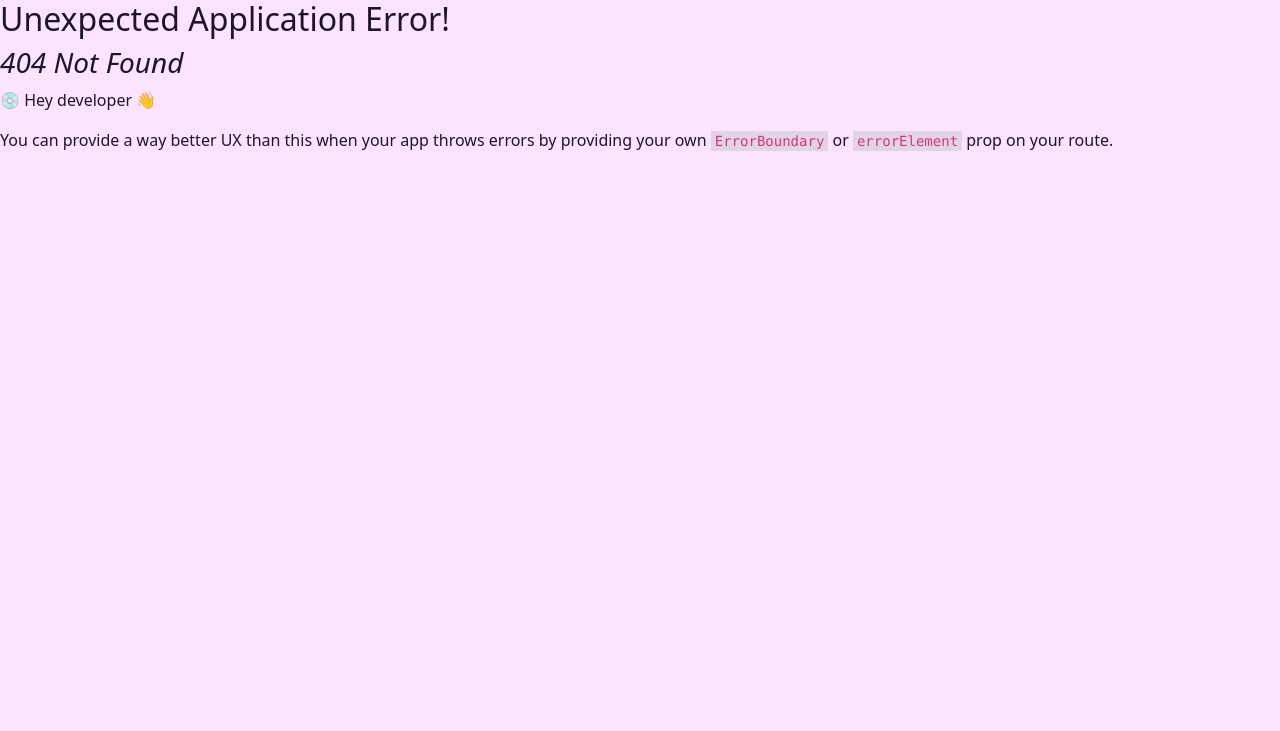
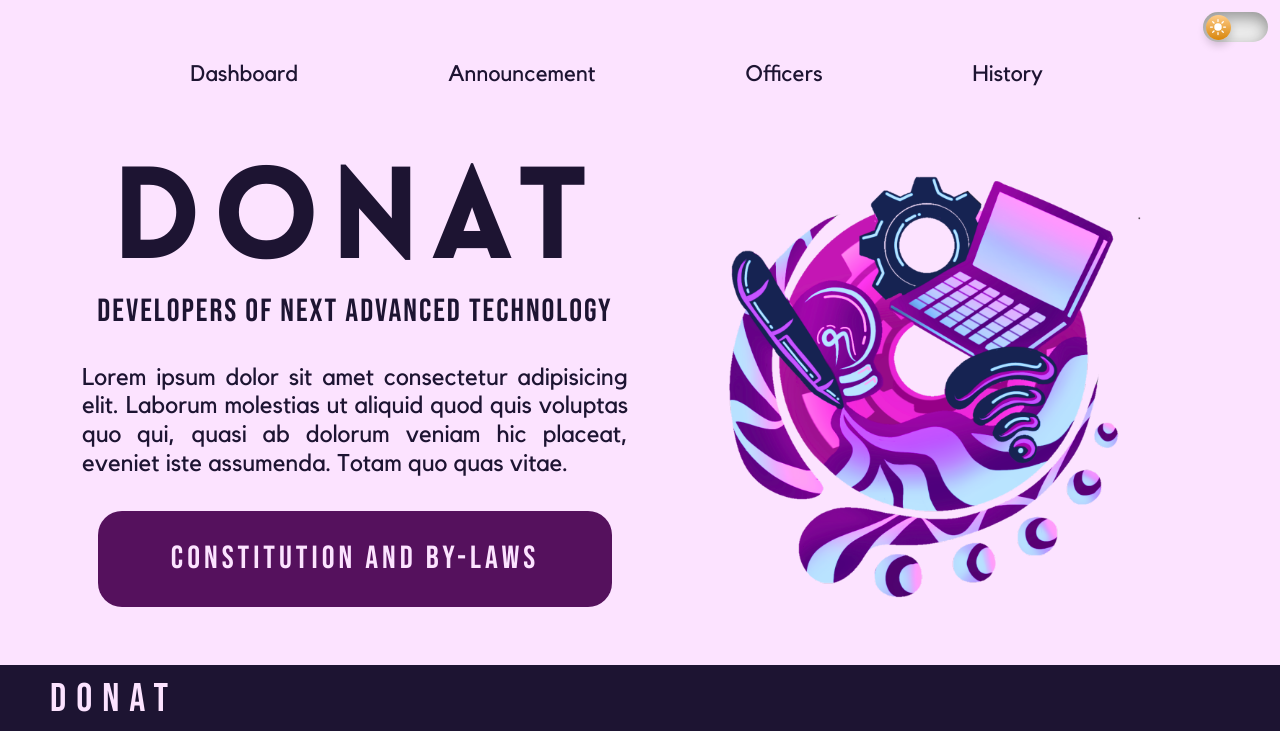
Before and after one commit to DonatOrca/DonatOrca, a React (Vite) app: page / in a window 1280 px wide. Before the commit this address had no page. Shown: the top 731 px of the page. Built offline with nearby package versions, Linux system fonts and the light colour scheme.

Commit message:
Change: donatorca to donatorca.github.io

```diff
--- a/package.json
+++ b/package.json
@@ -1,5 +1,5 @@
 {
-  "homepage": "https://donatorca.github.io/DonatOrca/",
+  "homepage": "https://donatorca.github.io/",
   "name": "donatorca",
   "private": true,
   "version": "0.0.0",
--- a/src/components/Navbar.tsx
+++ b/src/components/Navbar.tsx
@@ -36,16 +36,16 @@ function Navbar() {
           id="navbarNavAltMarkup"
         >
           <div className="navbar-nav">
-            <Link to="/DonatOrca/" className="nav-link">
+            <Link to="/" className="nav-link">
               Dashboard
             </Link>
-            <Link to="/DonatOrca/announcement" className="nav-link">
+            <Link to="/announcement" className="nav-link">
               Announcement
             </Link>
-            <Link to="/DonatOrca/officers" className="nav-link">
+            <Link to="/officers" className="nav-link">
               Officers
             </Link>
-            <Link to="/DonatOrca/history" className="nav-link">
+            <Link to="/history" className="nav-link">
               History
             </Link>
             {matches ? <DarkMode /> : ""}
--- a/vite.config.ts
+++ b/vite.config.ts
@@ -4,5 +4,5 @@ import react from '@vitejs/plugin-react'
 // https://vitejs.dev/config/
 export default defineConfig({
   plugins: [react()],
-  base: "/DonatOrca/"
+  base: "/DonatOrca.github.io/"
 })
```
Also changed, not shown: src/main.tsx (+5 -5 lines).
